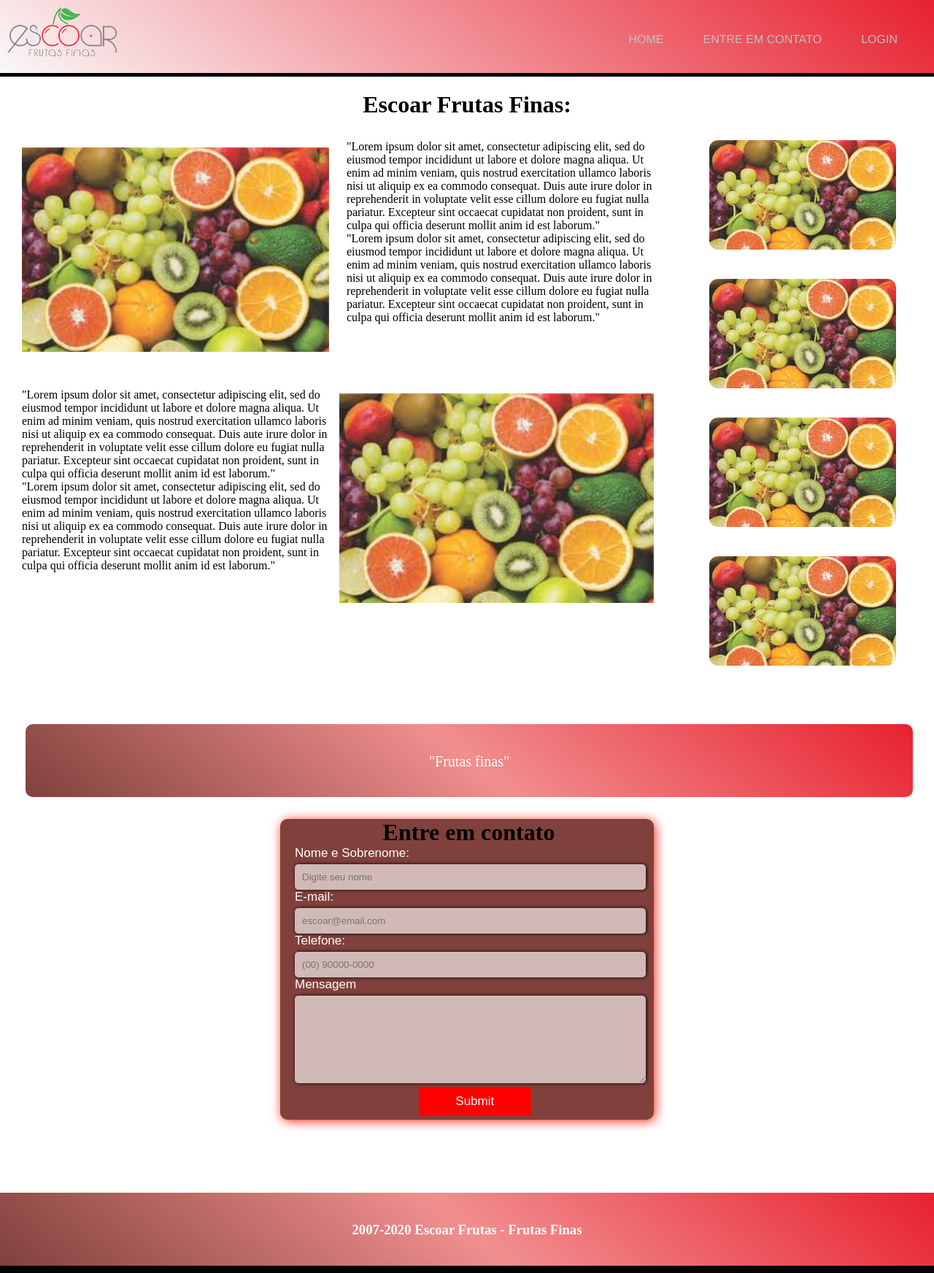
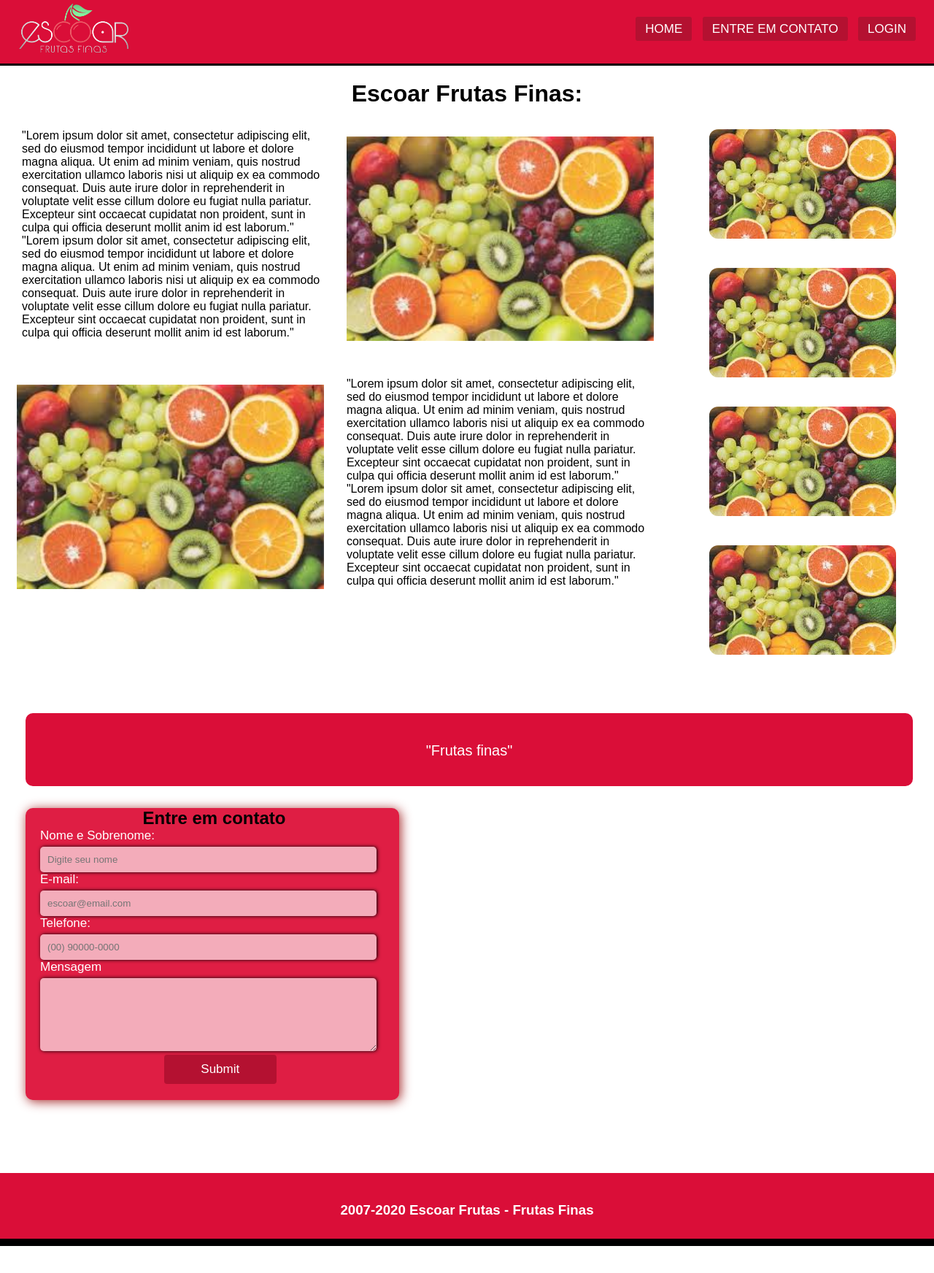
Before and after one commit to rcassiohub/site-, a plain HTML site: page myproject/html/teste.html in a window 1280 px wide. Shown: the whole page at 73% size. After the commit the page ends 1707 px from the top, so only its background shows below. Drawn offline with Linux system fonts and the light colour scheme.

Commit message:
home e contato atualizado, e add o simulador financeiro

```diff
--- a/myproject/css/login.css
+++ b/myproject/css/login.css
@@ -51,16 +51,16 @@ body{
     font-size: 1.3rem;
     border-style: none none solid;
     color: rgb(255, 255, 255);
-    border-top-width: initial;
+    /* border-top-width: initial;
     border-right-width: initial;
     border-left-width: initial;
     border-top-color: initial;
     border-right-color: initial;
-    border-left-color: initial;
+    border-left-color: initial;*/
     outline: none;
     border-image: initial;
     border-bottom: 2px solid rgb(255, 255, 255);
-    transition: all 0.3s ease-in 0s;
+    /* transition: all 0.3s ease-in 0s; */
     background: transparent;
      /* height: 30px;
     border-bottom: black solid 5px;
--- a/myproject/css/simulador.css
+++ b/myproject/css/simulador.css
@@ -1,40 +1,67 @@
-    body{
+*{
+    padding: 0;
     margin: 0;
-        padding:0;
-        /* background: black; */
+    text-decoration: none;
+    list-style: none;
+    box-sizing: border-box;
 }
-    .cima{
-        height: 100px;
+.logo .escoar{
+    width: 150px;
+    float: left;
+    padding-top: 5px;
+    margin-left: 2%;
+}
+
+html, body {
+   font-family: sans-serif;
    width: 100%;
-        background: linear-gradient(40deg, black,grey);
-        margin: 0;
+   height: 100%;
    padding: 0;
-        border-bottom: black solid 10px;
+   margin: 0px;
+   scroll-behavior: smooth;
   }
-    .lista ul li a{
-        color: silver;
-        text-decoration: none;
-        text-transform: uppercase;
-        font-size: 16px;
-        font-family: helvetica;
+
+
+nav {
+   background: #DA0E38;
+   height: 90px;
+   width: 100%;
+   z-index: 1;
+   border-bottom: 3px solid black;
+}
+
+label.logo {
+   color:  white;
+   font-size: 35px;
+   line-height: 80px;
+   padding: 0 100px;
+   font-weight: bold;
 
 }
-    .lista ul li {
-        /* float: left; */
-        display: inline;
-    }
-    .lista{
+
+nav ul{
    float: right;
-        padding-top: 45px;
-    }
-    .lista a{
-        padding-right: 50px;
+   margin-right: 20px;
 }
 
-    .escoar{
-        width: 150px;
-        padding-top: 10px;
-        padding-left: 10px;
+nav ul li {
+   display: inline-block;
+   line-height: 80px;
+   margin: 0 5px;
+}
+
+nav ul li a {
+   color: white;
+   font-size: 17px;
+   padding: 7px 13px;
+   border-radius: 3px;
+   text-transform: uppercase;
+   background: rgb(180, 17, 49);
+}
+a:hover {
+   background: white;
+   transition: .5s;
+   color:black;
 }
 
     /* LISTA DE PRODUTOS */
@@ -42,7 +69,7 @@
     /* TITULO DO SIMULADOR */
     .titulo_simulador{
         /* clear: both; */
-        background: linear-gradient(10deg, red, silver);
+        background: #DA0E38;
         height: 100px;
         width: 80%;
         margin-top: 20px;
@@ -62,7 +89,7 @@
 
     }
     .box_left{
-        background:  #ff0000ea;
+        background:  #DA0E38;
         box-shadow: 1px 0px 15px black;
         height: 600px;
         width: 40%;
@@ -109,6 +136,7 @@
         background: silver;
         border: none;
         border-radius: 4px;
+        margin-left: 180px;
     }
     /* BOX DIREITA */
     .box_right{
@@ -126,7 +154,7 @@
         text-align: center;
     }
     .box_right .total_compra{
-        background: red;
+
         height: 100px;
         width: 40%;
         margin-top: 20px;
@@ -156,3 +184,34 @@
         height: 145px;
         margin-top:5px;
         }
+        #resultado{
+            text-align: center;
+            padding-top: 50px;
+            font-size: 20px;
+
+        }
+        #img_carrinho{
+            width: 90px;
+            margin-left: 160px;
+            margin-top:15px;
+        }
+        #resultado_compra{
+            font-size: 20px;
+            border-radius: 10px;
+            padding-left: 50px;
+        }
+        .background{
+            background: yellow;
+            border-radius: 10px;
+
+        }
+        .rodape_simulador{
+            background: #DA0E38;
+            height: 100px;
+            margin-top: 800px;
+        }
+        .rodape_simulador h3{
+            text-align: center;
+            color: white;
+            padding-top: 40px;
+            }
--- a/myproject/css/style.css
+++ /dev/null
@@ -1,150 +0,0 @@
-*{
-    margin:0;
-    padding: 0;
-
-}
-body{
-    background: linear-gradient(30deg,white);
-    margin: 0;
-    padding: 0;
-}
-.header{
-    padding-top: 30px;
-    min-height: 70px;
-    background:linear-gradient(30deg, silver, grey, white);
-    border-bottom: 5px solid red;
-}
-.lista a{
-padding-right: 50px;
-}
-.lista ul li a{
-    color:black;
-    text-decoration: none;
-    text-transform: uppercase;
-    font-size: 16px;
-    font-family: helvetica;
-}
-.lista ul li {
-    float: left;
-    display: inline;
-}
-.lista{
-    float: right;
-    padding-top: 18px;
-}
-.escoar{
-    font-family: "monospace";
-    font-size: 40px;
-    padding-left: 20px;
-    color: #808080;
-}
-.alimentos{
-    font-family: helvetica;
-    font-size: 40px;
-    color: red;
-}
-.container{
-    margin: auto;
-    width: 80%;
-}
-/* FIM DO CABEÇALHO */
-
-
-/* CORPO */
-.container p{
-    padding-left: 20px;
-    padding-top: 50px;
-    text-align: center;
-}
-#titulo{
-    font-family: "monospace";
-    font-weight: bold;
-    font-size: 40px;
-    color: #808080;
-}
-#titulo2{
-    font-family: helvetica;
-    font-weight: bold;
-    font-size: 40px;
-    color: red;
-}
-.corpo{
-    background-image: url("citricas.png");
-    background-repeat: no-repeat;
-    background-position: center;
-    background-size: 100%;
-    min-height: 400px;
-    border-bottom: red solid 5px;
-}
-.conteudo{
-    backdrop-filter: blur(5px);
-    height: 400px;
-    width: 100%;
-}
-
-/* DIVISÓRIA */
-/* .divisoria{
-    height: 50px;
-    width: 100%;
-    background:linear-gradient(30deg,red,white,silver, black);
-    border-bottom: black solid 5px;
-    border-top: black solid 5px;
-} */
-
-/* QUEM SOMOS */
-.imagem {
-    min-height: 400px;
-    width: 100%;
-    background-image: url("escoar.png");
-    background-repeat: no-repeat;
-    background-position: bottom;
-    background-size: 70%;
-    backdrop-filter: blur(20px);
-}
-#esquerda{
-    margin-top: 10px;
-    min-height: 60px;
-    width: 400px;
-    background:linear-gradient(30deg, silver, grey, white);
-    float: left;
-    border-radius: 40px;
-    border: red solid 2px;
-
-}
-#esquerda p{
- text-align: center;
- padding-bottom: 40px;
- padding-right: 10px;
- font-size: 15px;
- font-family: helvetica;
-}
-#direita{
-    margin-top: 10px;
-    height: 141px;
-    width: 400px;
-    background:linear-gradient(30deg, silver,grey, white);
-    float: right;
-    border-radius: 40px;
-    border: red solid 2px;
-}
-#direita p{
-    text-align: center;
-    padding-bottom: 40px;
-    padding-right: 10px;
-    font-size: 15px;
-    font-family: helvetica;
-}
-
-.rodape{
-    /* border-top: black solid 5px;; */
-    margin-top: 30px;
-    min-height: 80px;
-    background:linear-gradient(30deg, silver, grey, white);
-
-}
-.rodape #texto{
-    padding-top: 20px;
-    text-align: center;
-    font-family: Helvetica;
-    font-size:20px;
-}
--- a/myproject/css/teste.css
+++ b/myproject/css/teste.css
@@ -1,44 +1,73 @@
 *{
+    padding: 0;
     margin: 0;
-    padding: 0;
+    text-decoration: none;
+    list-style: none;
+    box-sizing: border-box;
 }
 body{
-    background:#FFFFFF;
+    background:white;
 }
 /* CABEÇALHO */
-.cima{
-    height: 100px;
+ .logo .escoar{
+     width: 150px;
+     float: left;
+     padding-top: 5px;
+     margin-left: 2%;
+ }
+
+html, body {
+    font-family: sans-serif;
     width: 100%;
-    background: linear-gradient(40deg, rgb(250, 248, 248),#E8212F);
-    margin: 0;
+    height: 100%;
     padding: 0;
-    border-bottom:  black solid 5px;
+    margin: 0px;
+    scroll-behavior: smooth;
+   }
+
+
+nav {
+    background: #DA0E38;
+    height: 90px;
+    width: 100%;
+    z-index: 1;
+    border-bottom: 3px solid black;
 }
-.lista ul li a{
-    color: silver;
-    text-decoration: none;
-    text-transform: uppercase;
-    font-size: 16px;
-    font-family: helvetica;
+
+label.logo {
+    color:  white;
+    font-size: 35px;
+    line-height: 80px;
+    padding: 0 100px;
+    font-weight: bold;
 
 }
-.lista ul li {
-    /* float: left; */
-    display: inline;
+
+nav ul{
+    float: right;
+    margin-right: 20px;
 }
-.lista{
-    float: right;
-    padding-top: 45px;
+
+nav ul li {
+    display: inline-block;
+    line-height: 80px;
+    margin: 0 5px;
 }
-.lista a{
-    padding-right: 50px;
-    }
 
-.escoar{
-    width: 150px;
-    padding-top: 10px;
-    padding-left: 10px;
+nav ul li a {
+    color: white;
+    font-size: 17px;
+    padding: 7px 13px;
+    border-radius: 3px;
+    text-transform: uppercase;
+    background: rgb(180, 17, 49);
 }
+ a:hover {
+    background: white;
+    transition: .5s;
+    color:black;
+}
+
 /* FIM DO CABEÇALHO */
 
 /* TITULO */
@@ -73,19 +102,19 @@ background-image: url('../imagens/frutas.png');
 background-repeat: no-repeat;
 background-position: center;
 background-size: 100%;
-float: left;
+float: right;
 height: 300px;
 width: 47%;
-margin-left: 30px;
 margin-top: 0;
 
 }
 .texto1{
 /* background: blue; */
-float: right;
+float: left;
 width: 47%;
 min-height: 10px;
 text-align: left;
+margin-left: 30px;
 
 }
 .conteudo_escoar .foto2{
@@ -93,16 +122,17 @@ background-image: url('../imagens/frutas.png');
 background-repeat: no-repeat;
 background-position: center;
 background-size: 100%;
-float: right;
+float: left;
 height: 300px;
 width: 47%;
-padding-left: 10px;
+margin-left: 23px;
 }
 .texto2{
-float: left;
+float: right;
 width: 47%;
 min-height: 20px;
 margin-left: 30px;
+
 }
 
 /* BOX ESQUERDA */
@@ -137,7 +167,7 @@ margin-top:40px;
 
 .divisoria{
 clear: both;
-background:  linear-gradient(40deg, rgb(128, 65, 60), rgb(241, 143, 143),#E8212F);
+background:  #DA0E38;
 height: 100px;
 width: 95%;
 margin-left: 35px;
@@ -147,19 +177,20 @@ border-radius: 10px;
 .divisoria p{
 color: white;
 text-align: center;
-font-family: 'Poppins';
+font-family: sans-serif;
 font-size: 20px;
 padding-top: 40px;
 }
 
 /* CONTATO */
 .main-contato{
-margin: auto;
+position: relative;
+left: 35px;
 width: 40%;
 min-height: 400px;
-background: rgb(128, 65, 60);
+background: rgb(223, 30, 68);
 border-radius: 10px;
-box-shadow:2px 2px 15px  rgb(247, 38, 19);
+box-shadow:2px 2px 15px  brown;
 
 }
 .main-contato .input-padrao{
@@ -173,7 +204,7 @@ border-radius: 5px;
 box-shadow: 1px 0px 5px black;
 margin-top: 5px;
 }
-.enviar{
+.main-contato .enviar{
 margin-top: 5px;
 margin-left: 190px;
 margin-bottom: 5px;
@@ -181,11 +212,15 @@ width: 30%;
 padding: 10px;
 border: none;
 font-size: 17px;
-font-family: Arial, Helvetica, sans-serif;
+font-family: sans-serif;
 color: white;
-background: red;
+background: rgb(180, 17, 49) ;
 border: none;
 border-radius: 4px;
+}
+.enviar:hover{
+    background: white;
+    color: black;
 }
 
 
@@ -193,7 +228,7 @@ border-radius: 4px;
 padding-left: 20px;
 font-size: 17px;
 color: white;
-font-family: Arial, Helvetica, sans-serif;
+font-family:sans-serif;
 }
 .main-contato textarea{
 height: 100px;
@@ -213,7 +248,7 @@ color: black;
 .rodape{
 height: 100px;
 width: 100%;
-background: linear-gradient(40deg, rgb(128, 65, 60), rgb(241, 143, 143),#E8212F);
+background: #DA0E38;
 margin: 0;
 padding: 0;
 border-bottom: black solid 10px;
@@ -223,4 +258,50 @@ margin-top: 100px;
 text-align: center;
 color: white;
 padding-top: 40px;
+font-family: sans-serif;
 }
+
+
+
+/*.menus {
+   padding: 15px;
+   background: rgb(172, 3, 37);
+   border-radius: 5px;
+   padding-right: 30px;
+ }
+ .menus :hover{
+     background: white;
+     /* padding: 15px; */
+     /* border-radius: 5px; */
+
+ /* }
+.lista ul li a{
+    color: silver;
+    text-decoration: none;
+    text-transform: uppercase;
+    font-size: 16px;
+    font-family: helvetica;
+
+}
+.lista ul li {
+    float: left;
+    display: inline;
+    padding-right: 50px;
+}
+.lista{
+    float: right;
+    padding-top: 45px;
+} */
+
+/* .lista li {
+    float: right;
+    display: inline;
+    text-decoration: none;
+}
+
+
+.escoar{
+    width: 150px;
+    padding-top: 10px;
+    padding-left: 10px;
+}  */
--- a/myproject/html/teste.html
+++ b/myproject/html/teste.html
@@ -8,19 +8,15 @@
     <link rel="stylesheet" href="../css/teste.css">
     <title>Document</title>
 </head>
-
-
 <body>
-
-    <div class="cima"><img src="../imagens/escoar.png" alt="" class="escoar">
-        <nav class="lista">
+    <nav>
+        <label class="logo"><img src="../imagens/escoar123.png" alt="" class="escoar"></label>
         <ul>
-                <li><a id="home" href="">Home</a></li>
-                <li><a id="contato" href="">Entre em contato</a></li>
-                <li><a id="login" href="">Login</a></li>
+            <li><a class="active" href="">HOME</a></li>
+            <li><a href="">ENTRE EM CONTATO</a></li>
+            <li><a href="../html/login.html">LOGIN</a></li>
         </ul>
     </nav>
-    </div>
     <!-- MEIO -->
     <main class="conteudo">
         <div class="titulo">
@@ -79,7 +75,6 @@
                 </div>
             </div>
         </div>
-
     </main>
 
     <!-- DIVISÓRIA -->
@@ -88,7 +83,7 @@
     </blockquote>
 
     <!-- ENTRE EM CONTATO -->
-
+    <section id="contato">
         <div class="main-contato">
             <h1 id="titulo_contato">Entre em contato</h1>
             <form>
@@ -102,11 +97,12 @@
                 <input type="" id="telefone" class="input-padrao" placeholder="(00) 90000-0000" required>
 
                 <label for="mensagem">Mensagem</label> <br>
-            <textarea a name="" id="mensagem" class="input-padrao"></textarea>
+                <textarea name="" id="mensagem" class="input-padrao"></textarea>
 
                 <input type="submit" class="enviar">
             </form>
         </div>
+    </section>
 
     <!-- RODA PÉ -->
     <div class="rodape">
```
Also changed, not shown: myproject/css/cadastro.css (+5 -4 lines), myproject/html/simulador.html (+19 -12 lines), myproject/html/site.html (deleted, +0 -76 lines), myproject/script.js (+8 -6 lines), myproject/script_simu.js (+51 -51 lines), myproject/simulador.js (+7 -7 lines), myproject/imagens/vendas.png (added). Lines whose indentation alone changed are shown as unchanged.
